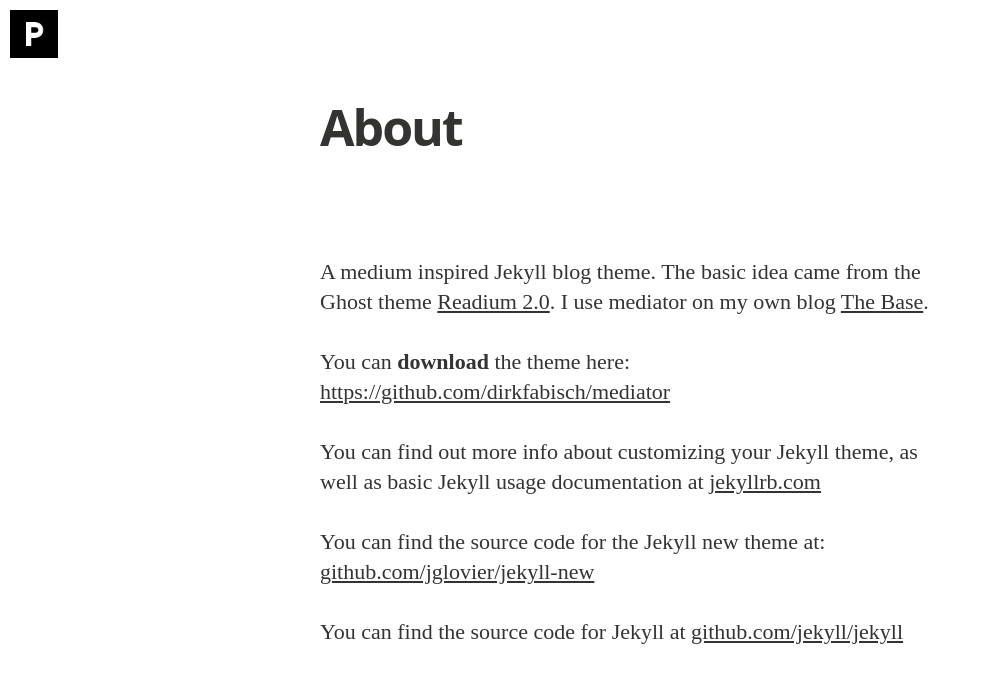
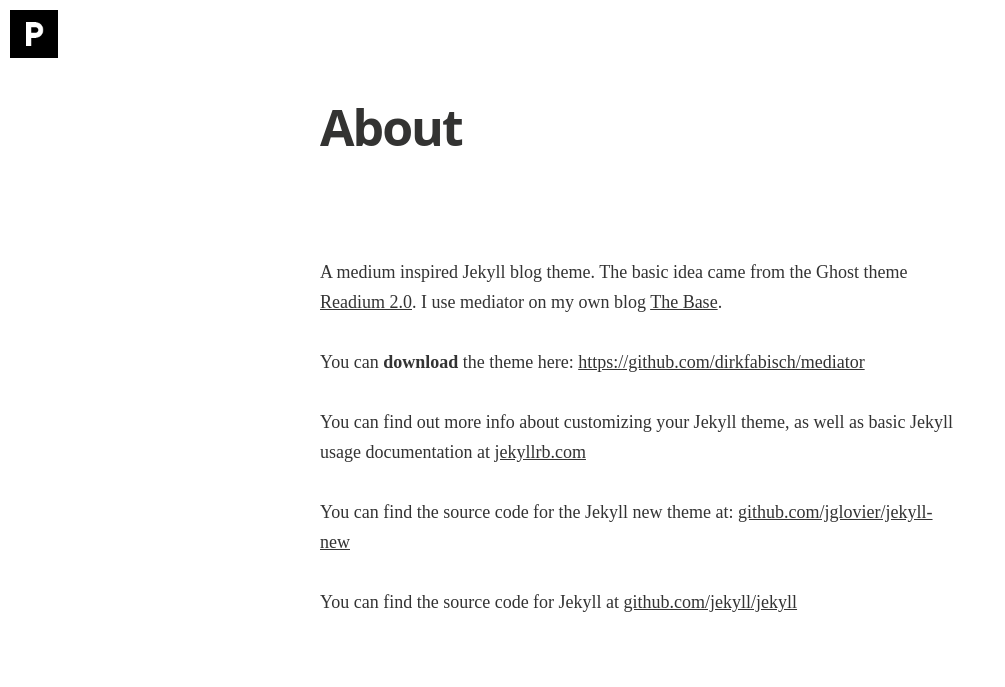
Before and after one commit to pss407/pss407.github.io, a Jekyll site: the page built from about.md, in a window 1280 px wide. Shown: the top 687 px of the page, without its empty margins (0-1005 px from the left). Built offline with Jekyll 4.4.1, drawn with Linux system fonts in a browser that asks for light colours; nearby versions of some CDN libraries; some web fonts are replaced; grey boxes are pictures that could not be loaded.

Commit message:
Update main.sass

```diff
--- a/css/main.sass
+++ b/css/main.sass
@@ -360,7 +360,6 @@ body
   .post-content
     width: 100%
     font-family: $font-serif
-    font-size: 20px
     color: #333
     h1, h2, h3
       font-family: $font-sans
@@ -384,7 +383,7 @@ body
     p
       font-weight: 400
       font-style: normal
-      font-size: 22px
+      font-size: 18px
       line-height: 30px
       margin: 0
       padding-bottom: 30px
```
